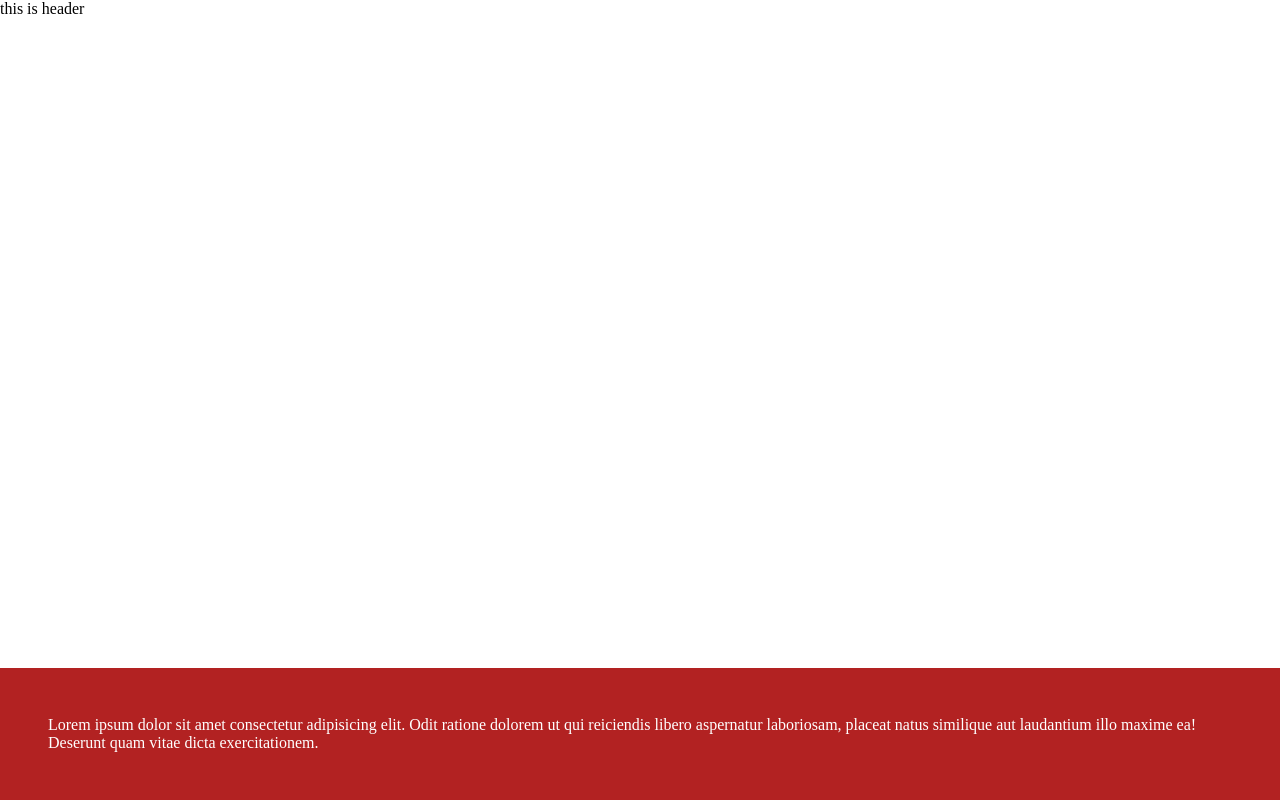
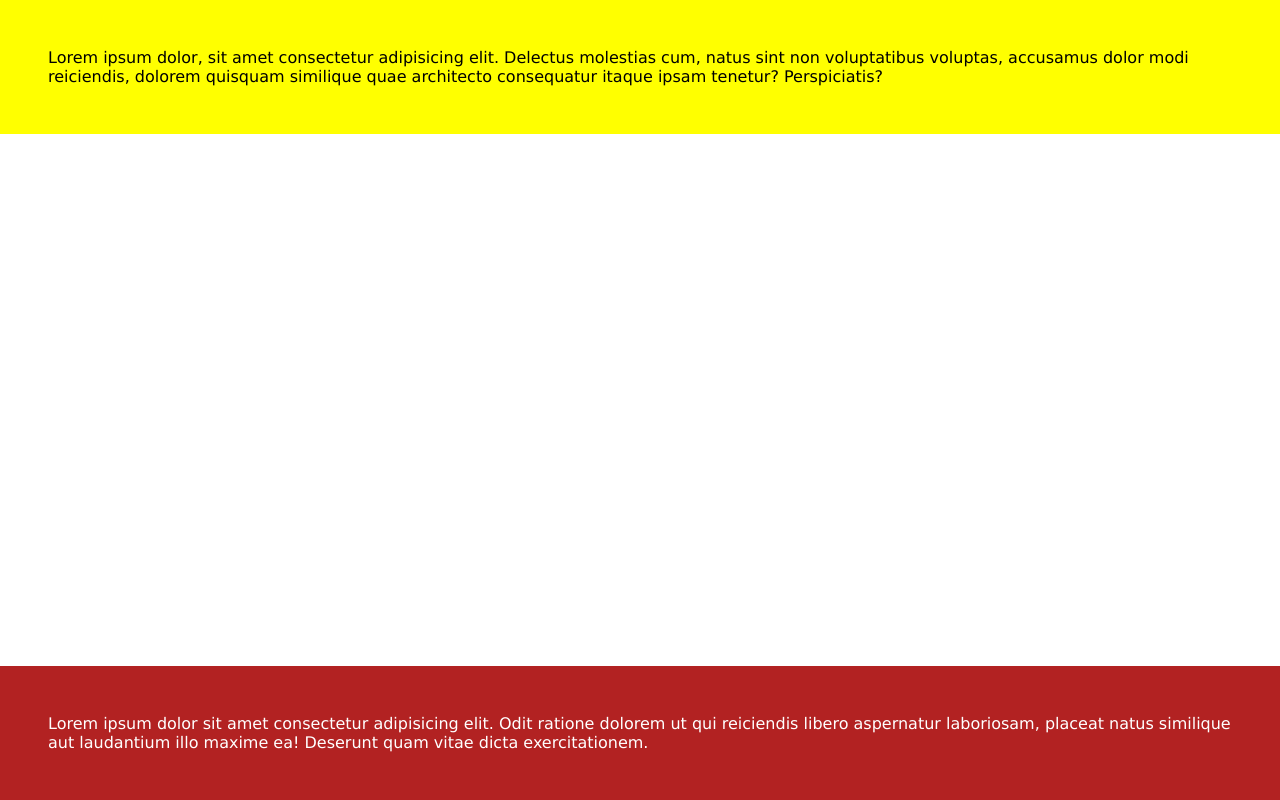
Before and after one commit to kamaldoharey/how-to-stick-footer-at-bottom, a plain HTML site: page index.html in a window 1280 px wide. Drawn offline with Linux system fonts and the light colour scheme.

Commit message:
update index.html
Font change, Header change

```diff
--- a/index.html
+++ b/index.html
@@ -7,15 +7,21 @@
     <meta name="viewport" content="width=device-width, initial-scale=1.0">
     <title>Document</title>
     <style>
-          body{
+        body {
             padding: 0;
             margin: 0;
+            font-family: Verdana, Geneva, Tahoma, sans-serif;
         }
+
+        /* mains css */
+
         .main {
             display: flex;
             flex-direction: column;
             height: 100vh;
         }
+
+        /* footer */
 
         footer {
             margin-top: auto;
@@ -23,13 +29,22 @@
             background-color: firebrick;
             color: #fff;
         }
+
+        /* header */
+
+        header {
+            background-color: yellow;
+            padding: 3rem;
+        }
     </style>
 </head>
 
 <body>
     <div class="main">
         <header>
-               this is header
+            Lorem ipsum dolor, sit amet consectetur adipisicing elit. Delectus molestias cum, natus sint non
+            voluptatibus voluptas, accusamus dolor modi reiciendis, dolorem quisquam similique quae architecto
+            consequatur itaque ipsam tenetur? Perspiciatis?
         </header>
         <footer>
             Lorem ipsum dolor sit amet consectetur adipisicing elit. Odit ratione dolorem ut qui reiciendis libero
```
Lines whose indentation alone changed are shown as unchanged.
